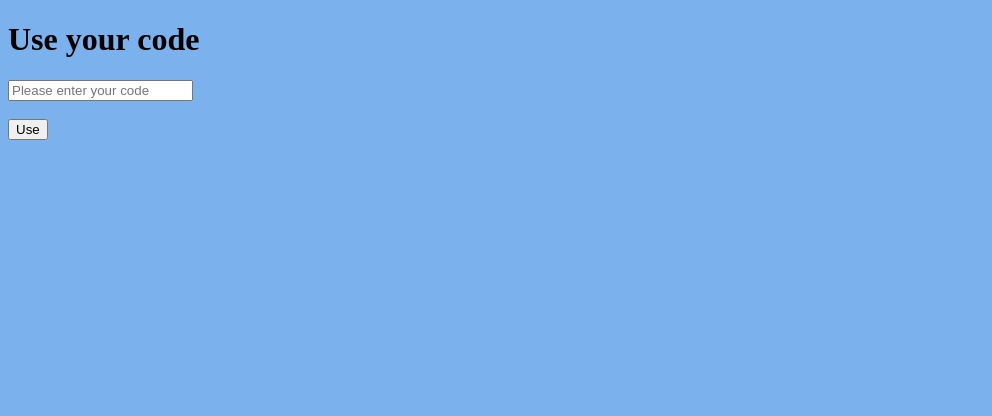
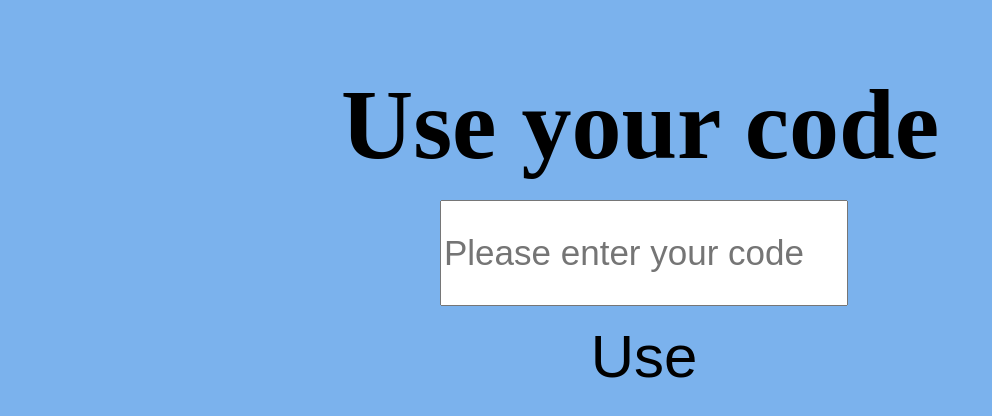
Before and after one commit to rburski/MyWebsite, a plain HTML site: page pin.html in a window 1280 px wide. Shown: the whole page, without its empty margins (0-992 px from the left). Drawn offline with Linux system fonts and the light colour scheme.

Commit message:
Update pin.html

```diff
--- a/pin.html
+++ b/pin.html
@@ -9,8 +9,41 @@
 	<style>
 		body {
 		background-color:#7bb2ed;
+		text-align:center;
+		font-size:50px;
 
 		}
+		.code{
+		    position:absolute;
+		    top:200px;
+		    left:50%;
+
+		}
+		.pin_i{
+		width:400px;
+	    position:relative;
+		height:100px;
+		left:-200px;
+		font-size:35px;
+		}
+		.pin_b{
+		    width:400px;
+	    position:relative;
+		height:100px;
+		left:-200px;
+		font-size:60px;
+		background-color:#7bb2ed;
+		border:none;
+		transition:1s;
+
+
+		}
+		.pin_b:hover{
+		    background-color:#8c8c8c;
+		    opacity:0.5;
+		}
+
+
 
 
   </style>
@@ -23,15 +56,18 @@
 <body>
 
 
+
 <h1>Use your code</h1>
 
 
 
+<div class ="code">
+    <input type="number" id="msg" placeholder = "Please enter your code" class = "pin_i"><br>
+  <button onclick="displayMessage()" class="pin_b">Use</button>
+	<br>
 
-  <input type="number" id="msg" placeholder = "Please enter your code" class = "pin_i"><br>
-		<br>
-  <button onclick="displayMessage()">Use</button>
-	<br>
+</div>
+
 <script>
 function displayMessage(){
     let themsg = document.getElementById("msg").value;
@@ -58,6 +94,10 @@ function typeWriter() {
   }
 }
 </script>
+<br>
+<br>
+<br>
+<br>
 <p id="demo"></p>
 
 
@@ -66,4 +106,6 @@ function typeWriter() {
 
 
 
+
+
 </body>
```
